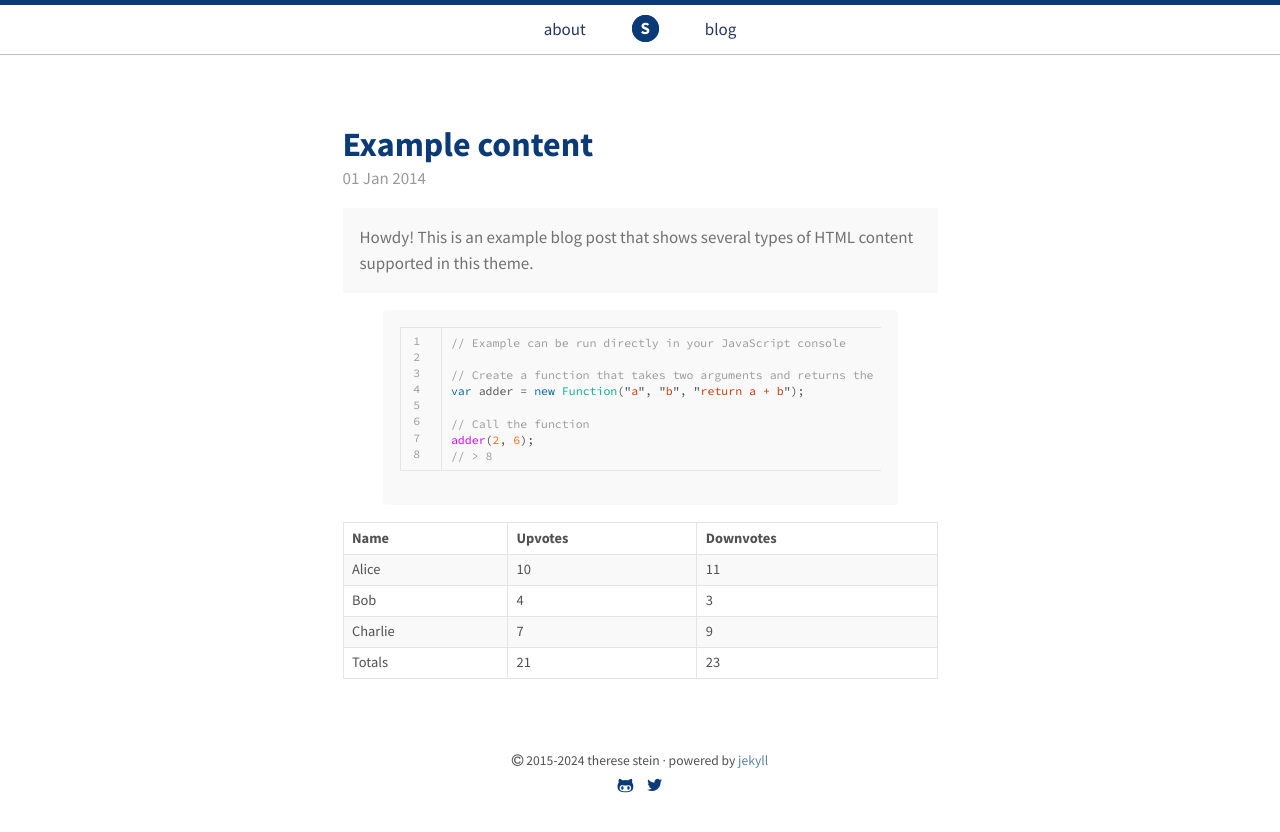
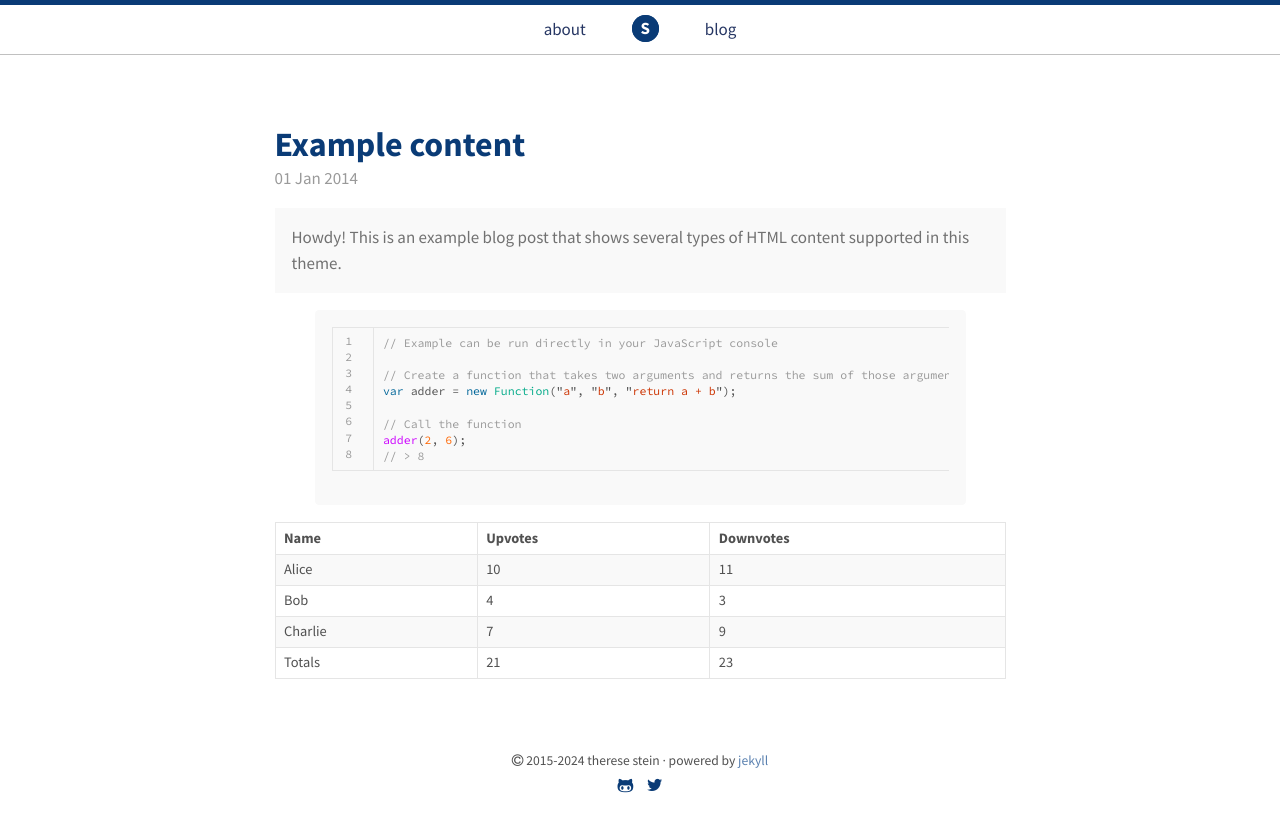
Before and after one commit to ThereseStein/ThereseStein.github.io, a Jekyll site: the page built from blog/index.html, in a window 1280 px wide. Shown: the top 832 px of the page. Built offline with Jekyll 4.4.1, drawn with Linux system fonts in a browser that asks for light colours; the list of posts is cut into pages by our own code.

Commit message:
Wider text

```diff
--- a/_sass/base/_layout.scss
+++ b/_sass/base/_layout.scss
@@ -4,7 +4,7 @@
  */
 
 .container {
-  max-width: 38rem;
+  max-width: 46rem;
   padding-left:  1.5rem;
   padding-right: 1.5rem;
   margin-left:  auto;
```
